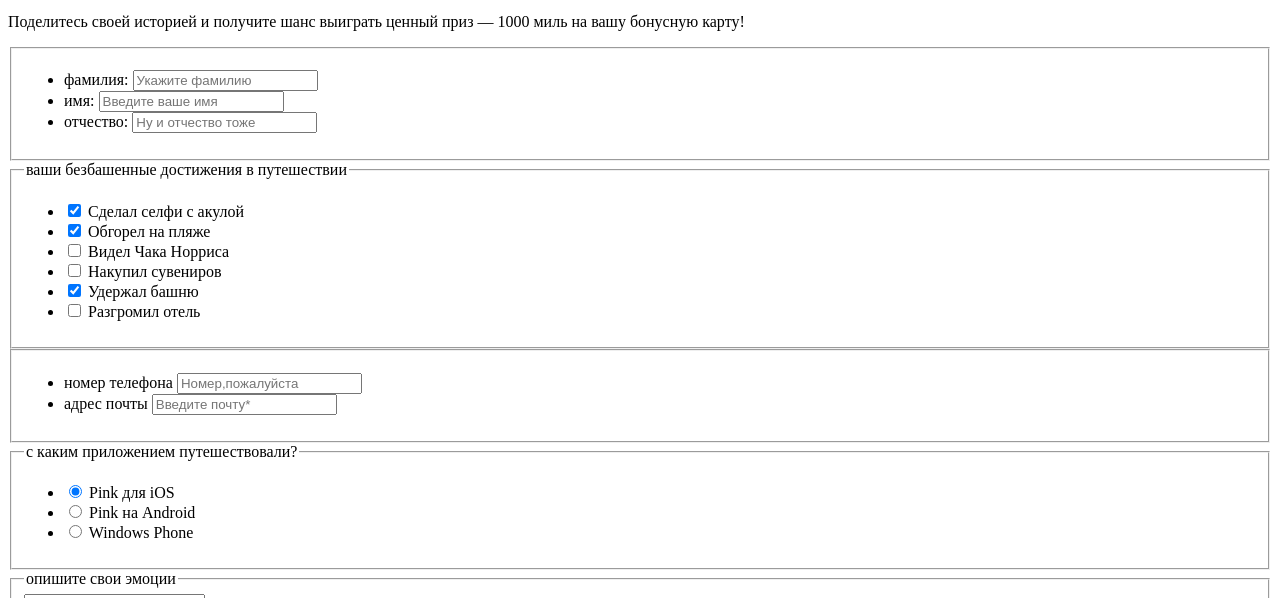
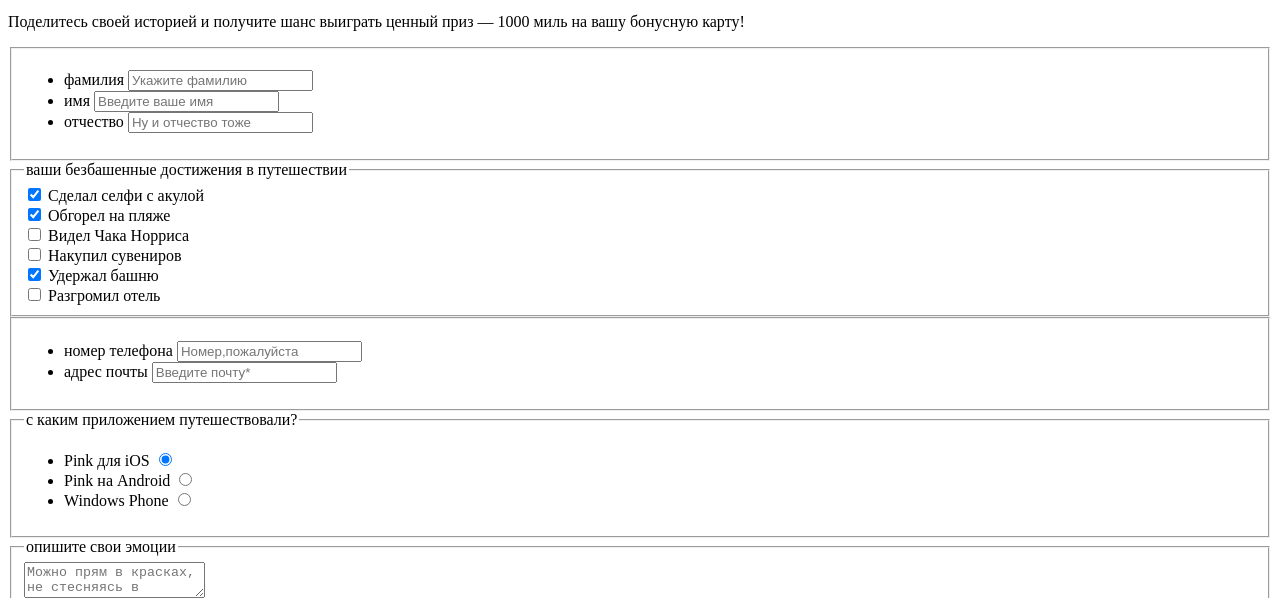
Before and after one commit to a-silanov/1439597-pink-20, a website: page source/form.html in a window 1280 px wide. Shown: the part 202-800 px from the top of the page. Drawn offline with Linux system fonts and the light colour scheme.

Commit message:
Добавляем код в form

```diff
--- a/source/form.html
+++ b/source/form.html
@@ -10,16 +10,18 @@
                 <img class="page-header__logo-image" alt="логотип">
             </a>
             <nav class="main-nav">
-                <button class="main-nav__toggle" type="button">Открыть меню</button>
+                <button class="burger" type="button">
+                  <span class="visually-hidden">Открыть меню</span>
+                </button>
                 <div class="main-nav__wrapper">
                   <ul class="main-nav__list site-list">
-                    <li class="site-list__item--active">
+                    <li class="site-list__item">
                         <a class="site-list__link" href="index.html">Главная</a>
                     </li>
                     <li class="site-list__item">
-                        <a class="site-list__link" href="#">Фотографии</a>
+                        <a class="site-list__link" href="photo.html">Фотографии</a>
                     </li>
-                    <li class="site-list__item">
+                    <li class="site-list__item site-list__item--active">
                         <a class="site-list__link" href="#">Конкурс</a>
                     </li>
                     <li class="site-list__item">
@@ -35,65 +37,107 @@
         <main class="page-main">
           <section class="contest-feedback">
             <div class="contest-feedback__slogan">
-              <p class="contest-feedback__slogan--text">Поделитесь своей историей и получите шанс выиграть ценный приз — 1000 миль на вашу бонусную карту!</p>
+              <p class="contest-feedback__slogan contest-feedback__slogan--text">Поделитесь своей историей и получите шанс выиграть ценный приз — 1000 миль на вашу бонусную карту!</p>
             </div>
             <form class="contest-feedback__form" action="https://echo.htmlacademy.ru" method="post">
               <fieldset class="contest-feedback__field">
                 <ul class="contest-feedback__list">
-                  <li class="contest-feedback__list--item">
-                    <label class="label label--caption" for="surname">фамилия:</label>
-                    <input class="text" type="text" name="surname" id="surname" placeholder="Укажите фамилию" required>
+                  <li class="contest-feedback__list contest-feedback__list--item">
+                    <label class="label label--caption">
+                      <span class="label__name">фамилия</span>
+                      <span class="label__input-wrap">
+                         <input class="label__input" type="text" value="" placeholder="Укажите фамилию" required="">
+                      </span>
+                    </label>
                   </li>
-                  <li class="contest-feedback__list--item">
-                    <label class="label label--caption" for="name">имя:</label>
-                    <input class="text" type="text" name="name" id="name" placeholder="Введите ваше имя" required>
+                  <li class="contest-feedback__list contest-feedback__list--item">
+                    <label class="label label--caption">
+                      <span class="label__surname">имя</span>
+                      <span class="label__input-wrap">
+                         <input class="label__input" type="text" value="" placeholder="Введите ваше имя" required="">
+                      </span>
+                    </label>
                   </li>
-                  <li class="contest-feedback__list--item">
-                    <label class="label label--caption" for="middle-name">отчество:</label>
-                    <input class="text" type="text" name="middle-name" id="middle-name" placeholder="Ну и отчество тоже" required>
+                  <li class="contest-feedback__list contest-feedback__list--item">
+                    <label class="label label--caption">
+                      <span class="label__middle-name">отчество</span>
+                      <span class="label__input-wrap">
+                         <input class="label__input" type="text" value="" placeholder="Ну и отчество тоже" required="">
+                      </span>
+                    </label>
                   </li>
                 </ul>
               </fieldset>
               <div class="contest-feedback__wrapper">
                 <fieldset class="contest-feedback__field">
                   <legend class="contest-feedback__title">ваши безбашенные достижения в путешествии</legend>
-                  <ul class="contest-feedback__list">
-                    <li class="contest-feedback__list--item">
-                      <input class="checkbox" type="checkbox" name="selfi" id="selfi" checked="">
-                      <label class="label label--checkbox" for="selfi"><span>Сделал селфи с акулой</span></label>
-                    </li>
-                    <li class="contest-feedback__list--item">
-                      <input class="checkbox" type="checkbox" name="beach" id="beach" checked="">
-                      <label class="label label--checkbox" for="beach"><span>Обгорел на пляже</span></label>
-                    </li>
-                    <li class="contest-feedback__list--item">
-                      <input class="checkbox" type="checkbox" name="norris" id="norris">
-                      <label class="label label--checkbox" for="norris"><span>Видел Чака Норриса</span></label>
-                    </li>
-                    <li class="contest-feedback__list--item">
-                      <input class="checkbox" type="checkbox" name="presents" id="presents">
-                      <label class="label label--checkbox" for="presents"><span>Накупил сувениров</span></label>
-                    </li>
-                    <li class="contest-feedback__list--item">
-                      <input class="checkbox" type="checkbox" name="tower" id="tower" checked="">
-                      <label class="label label--checkbox" for="tower"><span>Удержал башню</span></label>
-                    </li>
-                    <li class="contest-feedback__list--item">
-                      <input class="checkbox" type="checkbox" name="destroy" id="destroy">
-                      <label class="label label--checkbox" for="destroy"><span>Разгромил отель</span></label>
-                    </li>
-                  </ul>
+                  <div class="contest-feedback contest-feedback__items">
+                    <div class="contest-feedback__items contest-feedback__input-wrap">
+                      <label class="contest-feedback__items contest-feedback__items--name">
+                        <input class="contest-feedback__items contest-feedback__input" type="checkbox" name="check1" checked="checked">
+                        <span class="contest-feedback__items contest-feedback__name-text">Сделал селфи с акулой</span>
+                      </label>
+                    </div>
+                  </div>
+                  <div class="contest-feedback contest-feedback__items">
+                    <div class="contest-feedback__items contest-feedback__input-wrap">
+                      <label class="contest-feedback__items contest-feedback__items--name">
+                        <input class="contest-feedback__items contest-feedback__input" type="checkbox" name="check1" checked="checked">
+                        <span class="contest-feedback__items contest-feedback__name-text">Обгорел на пляже</span>
+                      </label>
+                    </div>
+                  </div>
+                  <div class="contest-feedback contest-feedback__items">
+                    <div class="contest-feedback__items contest-feedback__input-wrap">
+                      <label class="contest-feedback__items contest-feedback__items--name">
+                        <input class="contest-feedback__items contest-feedback__input" type="checkbox" name="check1">
+                        <span class="contest-feedback__items contest-feedback__name-text">Видел Чака Норриса</span>
+                      </label>
+                    </div>
+                  </div>
+                  <div class="contest-feedback contest-feedback__items">
+                    <div class="contest-feedback__items contest-feedback__input-wrap">
+                      <label class="contest-feedback__items contest-feedback__items--name">
+                        <input class="contest-feedback__items contest-feedback__input" type="checkbox" name="check1">
+                        <span class="contest-feedback__items contest-feedback__name-text">Накупил сувениров</span>
+                      </label>
+                    </div>
+                  </div>
+                  <div class="contest-feedback contest-feedback__items">
+                    <div class="contest-feedback__items contest-feedback__input-wrap">
+                      <label class="contest-feedback__items contest-feedback__items--name">
+                        <input class="contest-feedback__items contest-feedback__input" type="checkbox" name="check1" checked="checked">
+                        <span class="contest-feedback__items contest-feedback__name-text">Удержал башню</span>
+                      </label>
+                    </div>
+                  </div>
+                  <div class="contest-feedback contest-feedback__items">
+                    <div class="contest-feedback__items contest-feedback__input-wrap">
+                      <label class="contest-feedback__items contest-feedback__items--name">
+                        <input class="contest-feedback__items contest-feedback__input" type="checkbox" name="check1">
+                        <span class="contest-feedback__items contest-feedback__name-text">Разгромил отель</span>
+                      </label>
+                    </div>
+                  </div>
                 </fieldset>
               </div>
               <fieldset class="contest-feedback contest-feedback__contacts">
                 <ul class="contest-feedback__list">
-                  <li class="contest-feedback__list--item">
-                    <label class="label label--caption" for="tel">номер телефона</label>
-                    <input class="tel" type="tel" name="phone-number" placeholder="Номер,пожалуйста">
+                  <li class="contest-feedback__list contest-feedback__list--item">
+                    <label class="label label--caption">
+                      <span class="label__tel">номер телефона</span>
+                      <span class="label__input-wrap">
+                         <input class="label__input" type="tel" value="" placeholder="Номер,пожалуйста" required="">
+                      </span>
+                    </label>
                   </li>
-                  <li class="contest-feedback__list--item">
-                    <label class="label label--caption" for="email">адрес почты</label>
-                    <input class="email" type="email" name="email" placeholder="Введите почту*" required>
+                  <li class="contest-feedback__list contest-feedback__list--item">
+                    <label class="label label--caption">
+                    <span class="label__email">адрес почты</span>
+                    <span class="label__input-wrap">
+                       <input class="label__input" type="email" value="" placeholder="Введите почту*" required="">
+                    </span>
+                  </label>
                   </li>
                 </ul>
               </fieldset>
@@ -101,22 +145,34 @@
                 <fieldset class="contest-feedback__field">
                   <legend class="contest-feedback__title">с каким приложением путешествовали?</legend>
                   <ul class="contest-feedback__list">
-                    <li class="contest-feedback__list--item">
-                      <input class="radio" type="radio" name="trip-app" id="ios" value="ios" checked>
-                      <label class="label label--radio" for="ios">Pink для iOS</label>
+                    <li class="contest-feedback__list contest-feedback__list--item">
+                      <label class="label label--radio">
+                        <span class="label__trip-app">Pink для iOS</span>
+                        <span class="label__input-wrap">
+                           <input class="label__input" type="radio" value="ios" checked>
+                        </span>
+                      </label>
                     </li>
-                    <li class="contest-feedback__list--item">
-                      <input class="radio" type="radio" name="trip-app" id="android" value="android">
-                      <label class="label label--radio" for="android">Pink на Android</label>
+                    <li class="contest-feedback__list contest-feedback__list--item">
+                      <label class="label label--radio">
+                        <span class="label__trip-app">Pink на Android</span>
+                        <span class="label__input-wrap">
+                           <input class="label__input" type="radio" value="android">
+                        </span>
+                      </label>
                     </li>
-                    <li class="contest-feedback__list--item">
-                      <input class="radio" type="radio" name="trip-app" id="win-phone" value="android">
-                      <label class="label label--radio" for="win-phone">Windows Phone</label>
+                    <li class="contest-feedback__list contest-feedback__list--item">
+                      <label class="label label--radio">
+                        <span class="label__trip-app">Windows Phone</span>
+                        <span class="label__input-wrap">
+                           <input class="label__input" type="radio" value="win-phone">
+                        </span>
+                      </label>
                     </li>
                   </ul>
                 </fieldset>
               </div>
-              <fieldset class="contest-feedback__field--emotions">
+              <fieldset class="contest-feedback__field contest-feedback__field--emotions">
                 <legend class="contest-feedback__title">опишите свои эмоции</legend>
                 <textarea class="textarea-text" name="feedback-emotion" id="feedback-emotion" placeholder="Можно прям в красках, не стесняясь в выражениях"></textarea>
               </fieldset>
@@ -124,7 +180,7 @@
                 <button class="submit" type="submit">отправить форму</button>
               </div>
               <div class="contest-feedback__wrapper">
-                <p class="contest-feedback__title--black">*-обязательные поля</p>
+                <p class="contest-feedback__title contest-feedback__title--black">*-обязательные поля</p>
               </div>
             </form>
           </section>
@@ -133,16 +189,16 @@
     <footer class="page-footer">
         <div class="page-footer__wrapper">
             <a class="logo" href="#"></a>
-            <div class="social-link social">
+            <div class="social">
               <ul class="social__list">
                   <li class="social__item">
-                        <a class="social-link--twitter" href="#">twitter</a>
+                      <a class="social social--twitter" href="#">twitter</a>
                   </li>
                   <li class="social__item">
-                        <a class="social-link--facebook" href="#">facebook</a>
+                      <a class="social social--facebook" href="#">facebook</a>
                   </li>
                   <li class="social__item">
-                        <a class="social-link__youtube" href="#">youtube</a>
+                      <a class="social social--youtube" href="#">youtube</a>
                   </li>
               </ul>
             </div>
```
Lines whose indentation alone changed are shown as unchanged.
